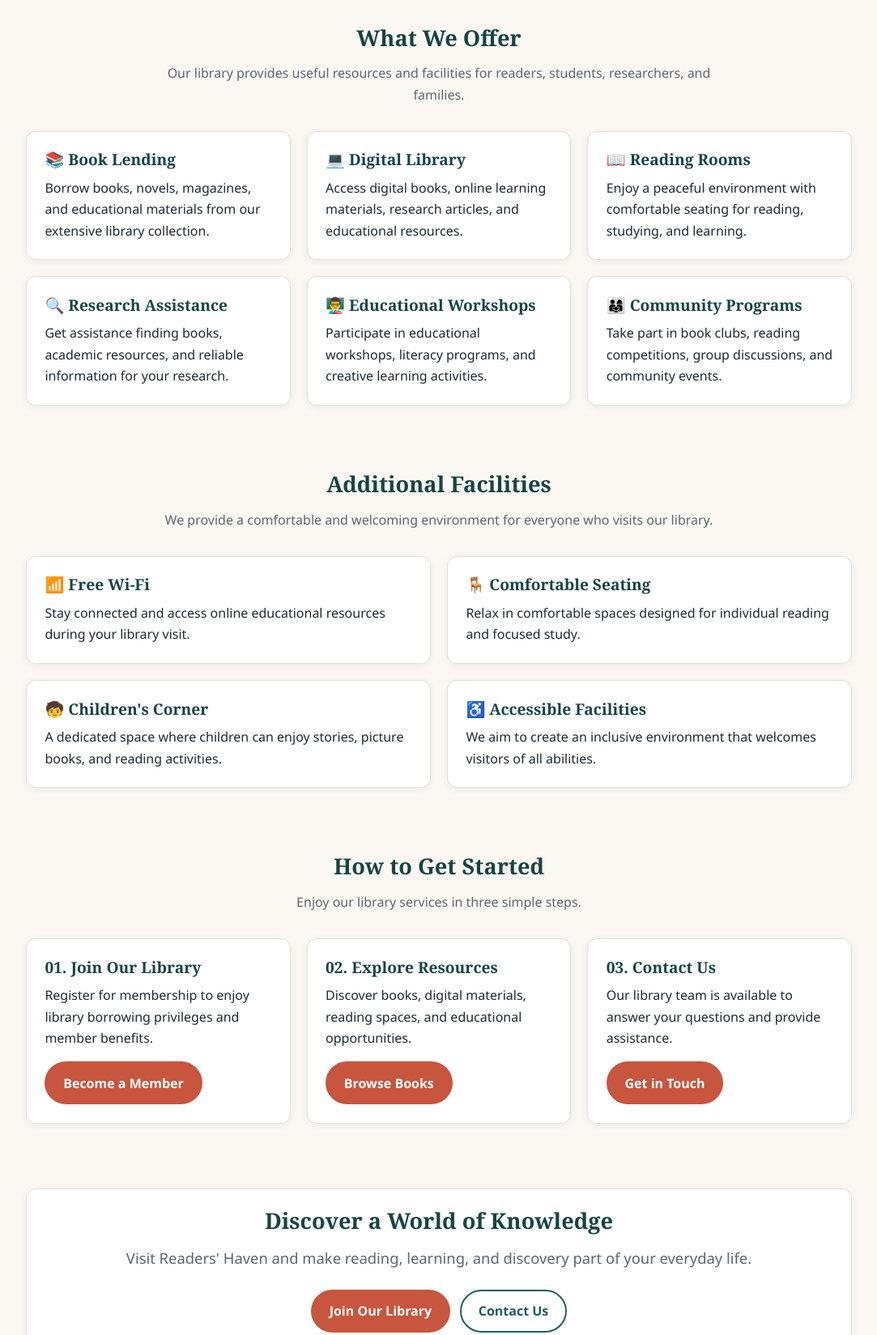
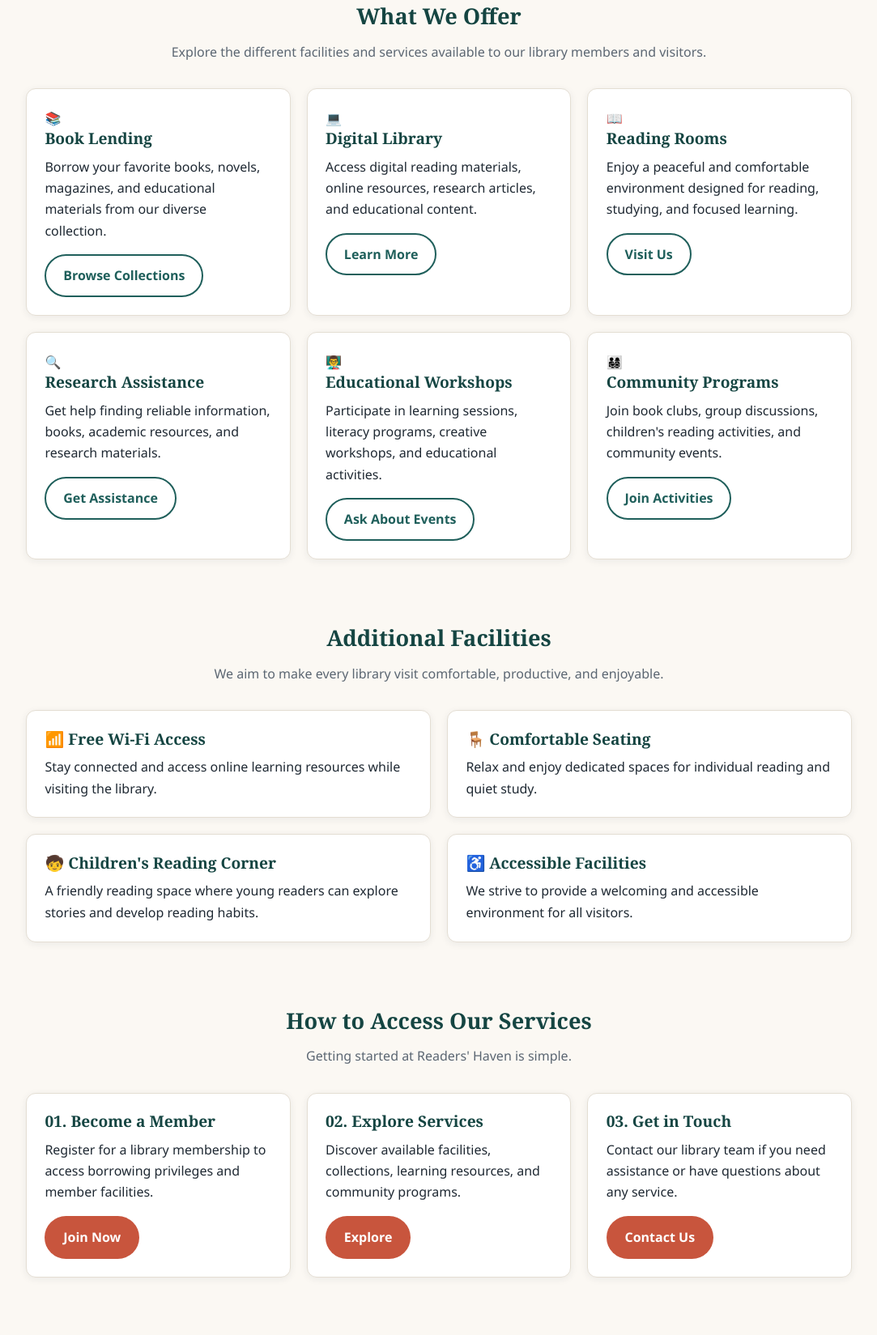
Before and after one commit to Fall-26-G6/readers-haven-library, a website: page src/services.html in a window 1280 px wide. Shown: the part 533-2182 px from the top of the page at 81% size, without its empty margins (98-1181 px from the left). Drawn offline with Linux system fonts and the light colour scheme.

Commit message:
Implemented services page

````diff
--- a/src/services.html
+++ b/src/services.html
@@ -1,9 +1,9 @@
-```html
 <!DOCTYPE html>
 <html lang="en">
 <head>
     <meta charset="UTF-8">
     <meta name="viewport" content="width=device-width, initial-scale=1.0">
+    <meta name="description" content="Explore library services at Readers' Haven Public Library.">
     <title>Services | Readers' Haven Public Library</title>
     <link rel="stylesheet" href="../styles/style.css">
 </head>
@@ -12,7 +12,6 @@
     <!-- Header -->
     <header class="site-header">
         <div class="container header-inner">
-
             <a href="index.html" class="brand">
                 <span class="brand-mark">RH</span>
                 <span class="brand-text">
@@ -30,96 +29,108 @@
                     <li><a href="contact.html">Contact</a></li>
                 </ul>
             </nav>
-
         </div>
     </header>
 
-    <!-- Hero Section -->
+    <!-- Services Hero -->
     <section class="hero">
         <div class="container hero-inner">
             <p class="eyebrow">Discover • Learn • Grow</p>
-
-            <h1>Our Library Services</h1>
-
+            <h1>Library Services</h1>
             <p class="lead">
-                Readers' Haven offers a variety of services to encourage
-                reading, support education, and bring our community together.
-                Explore everything our library has to offer.
+                More than just books! Readers' Haven provides a welcoming
+                space, helpful resources, and services to support your
+                learning, creativity, and personal growth.
             </p>
-
             <div class="hero-actions">
-                <a href="#services" class="btn btn-primary">
-                    Explore Services
-                </a>
-
-                <a href="contact.html" class="btn btn-outline">
-                    Contact Us
-                </a>
+                <a href="#services" class="btn btn-primary">Explore Services</a>
+                <a href="contact.html" class="btn btn-outline">Contact Us</a>
             </div>
         </div>
     </section>
 
-    <!-- Main Content -->
-    <main class="container page-content">
+    <!-- Main Services -->
+    <main class="page-content container">
 
-        <!-- Services -->
         <section class="section" id="services">
-
             <h2 class="section-title">What We Offer</h2>
-
             <p class="section-lead">
-                Our library provides useful resources and facilities
-                for readers, students, researchers, and families.
+                Explore the different facilities and services available
+                to our library members and visitors.
             </p>
 
             <div class="grid grid-3">
 
-                <article class="card">
-                    <h3>📚 Book Lending</h3>
+                <article class="card service-card">
+                    <div class="service-icon">📚</div>
+                    <h3>Book Lending</h3>
                     <p>
-                        Borrow books, novels, magazines, and educational
-                        materials from our extensive library collection.
+                        Borrow your favorite books, novels, magazines,
+                        and educational materials from our diverse collection.
                     </p>
+                    <a href="collections.html" class="btn btn-outline">
+                        Browse Collections
+                    </a>
                 </article>
 
-                <article class="card">
-                    <h3>💻 Digital Library</h3>
+                <article class="card service-card">
+                    <div class="service-icon">💻</div>
+                    <h3>Digital Library</h3>
                     <p>
-                        Access digital books, online learning materials,
-                        research articles, and educational resources.
+                        Access digital reading materials, online resources,
+                        research articles, and educational content.
                     </p>
+                    <a href="contact.html" class="btn btn-outline">
+                        Learn More
+                    </a>
                 </article>
 
-                <article class="card">
-                    <h3>📖 Reading Rooms</h3>
+                <article class="card service-card">
+                    <div class="service-icon">📖</div>
+                    <h3>Reading Rooms</h3>
                     <p>
-                        Enjoy a peaceful environment with comfortable
-                        seating for reading, studying, and learning.
+                        Enjoy a peaceful and comfortable environment
+                        designed for reading, studying, and focused learning.
                     </p>
+                    <a href="contact.html" class="btn btn-outline">
+                        Visit Us
+                    </a>
                 </article>
 
-                <article class="card">
-                    <h3>🔍 Research Assistance</h3>
+                <article class="card service-card">
+                    <div class="service-icon">🔍</div>
+                    <h3>Research Assistance</h3>
                     <p>
-                        Get assistance finding books, academic resources,
-                        and reliable information for your research.
+                        Get help finding reliable information, books,
+                        academic resources, and research materials.
                     </p>
+                    <a href="contact.html" class="btn btn-outline">
+                        Get Assistance
+                    </a>
                 </article>
 
-                <article class="card">
-                    <h3>👨‍🏫 Educational Workshops</h3>
+                <article class="card service-card">
+                    <div class="service-icon">👨‍🏫</div>
+                    <h3>Educational Workshops</h3>
                     <p>
-                        Participate in educational workshops, literacy
-                        programs, and creative learning activities.
+                        Participate in learning sessions, literacy programs,
+                        creative workshops, and educational activities.
                     </p>
+                    <a href="contact.html" class="btn btn-outline">
+                        Ask About Events
+                    </a>
                 </article>
 
-                <article class="card">
-                    <h3>👨‍👩‍👧 Community Programs</h3>
+                <article class="card service-card">
+                    <div class="service-icon">👨‍👩‍👧‍👦</div>
+                    <h3>Community Programs</h3>
                     <p>
-                        Take part in book clubs, reading competitions,
-                        group discussions, and community events.
+                        Join book clubs, group discussions, children's
+                        reading activities, and community events.
                     </p>
+                    <a href="contact.html" class="btn btn-outline">
+                        Join Activities
+                    </a>
                 </article>
 
             </div>
@@ -127,92 +138,88 @@
 
         <!-- Additional Facilities -->
         <section class="section">
-
             <h2 class="section-title">Additional Facilities</h2>
-
             <p class="section-lead">
-                We provide a comfortable and welcoming environment
-                for everyone who visits our library.
+                We aim to make every library visit comfortable,
+                productive, and enjoyable.
             </p>
 
             <div class="grid grid-2">
 
                 <article class="card">
-                    <h3>📶 Free Wi-Fi</h3>
+                    <h3>📶 Free Wi-Fi Access</h3>
                     <p>
-                        Stay connected and access online educational
-                        resources during your library visit.
+                        Stay connected and access online learning
+                        resources while visiting the library.
                     </p>
                 </article>
 
                 <article class="card">
                     <h3>🪑 Comfortable Seating</h3>
                     <p>
-                        Relax in comfortable spaces designed for
-                        individual reading and focused study.
+                        Relax and enjoy dedicated spaces for individual
+                        reading and quiet study.
                     </p>
                 </article>
 
                 <article class="card">
-                    <h3>🧒 Children's Corner</h3>
+                    <h3>🧒 Children's Reading Corner</h3>
                     <p>
-                        A dedicated space where children can enjoy
-                        stories, picture books, and reading activities.
+                        A friendly reading space where young readers
+                        can explore stories and develop reading habits.
                     </p>
                 </article>
 
                 <article class="card">
                     <h3>♿ Accessible Facilities</h3>
                     <p>
-                        We aim to create an inclusive environment
-                        that welcomes visitors of all abilities.
+                        We strive to provide a welcoming and accessible
+                        environment for all visitors.
                     </p>
                 </article>
 
             </div>
         </section>
 
-        <!-- How to Access Services -->
+        <!-- How to Use Services -->
         <section class="section">
-
-            <h2 class="section-title">How to Get Started</h2>
-
+            <h2 class="section-title">How to Access Our Services</h2>
             <p class="section-lead">
-                Enjoy our library services in three simple steps.
+                Getting started at Readers' Haven is simple.
             </p>
 
             <div class="grid grid-3">
 
                 <article class="card">
-                    <h3>01. Join Our Library</h3>
+                    <h3>01. Become a Member</h3>
                     <p>
-                        Register for membership to enjoy library
-                        borrowing privileges and member benefits.
+                        Register for a library membership to access
+                        borrowing privileges and member facilities.
                     </p>
                     <a href="membership.html" class="btn btn-primary">
-                        Become a Member
+                        Join Now
                     </a>
                 </article>
 
                 <article class="card">
-                    <h3>02. Explore Resources</h3>
+                    <h3>02. Explore Services</h3>
                     <p>
-                        Discover books, digital materials, reading
-                        spaces, and educational opportunities.
+                        Discover available facilities, collections,
+                        learning resources, and community programs.
                     </p>
-                    <a href="collections.html" class="btn btn-primary">
-                        Browse Books
+                    <a href="#services" class="btn btn-primary">
+                        Explore
                     </a>
                 </article>
 
                 <article class="card">
-                    <h3>03. Contact Us</h3>
+                    <h3>03. Get in Touch</h3>
                     <p>
-                        Our library team is available to answer
-                        your questions and provide assistance.
+                        Contact our library team if you need assistance
+                        or have questions about any service.
                     </p>
                     <a href="contact.html" class="btn btn-primary">
-                        Get in Touch
+                        Contact Us
                     </a>
                 </article>
 
@@ -220,27 +227,22 @@
         </section>
 
         <!-- Call to Action -->
-        <section class="section">
-
-            <div class="card section-title">
-                <h2>Discover a World of Knowledge</h2>
-
-                <p class="lead">
-                    Visit Readers' Haven and make reading, learning,
-                    and discovery part of your everyday life.
+        <section class="section service-cta">
+            <div class="card">
+                <h2>Make Readers' Haven Your Learning Space</h2>
+                <p>
+                    Whether you want to read, study, research, or connect
+                    with other readers, we are here to help.
                 </p>
-
                 <div class="hero-actions">
                     <a href="membership.html" class="btn btn-primary">
-                        Join Our Library
+                        Become a Member
                     </a>
-
                     <a href="contact.html" class="btn btn-outline">
-                        Contact Us
+                        Contact Library
                     </a>
                 </div>
             </div>
-
         </section>
 
     </main>
@@ -248,15 +250,10 @@
     <!-- Footer -->
     <footer class="site-footer">
         <div class="container footer-inner">
-            <p>
-                &copy; 2026 Readers' Haven Public Library.
-                All rights reserved.
-            </p>
-
+            <p>&copy; 2026 Readers' Haven Public Library. All rights reserved.</p>
             <p>Discover • Learn • Grow</p>
         </div>
     </footer>
 
 </body>
 </html>
-```
````
